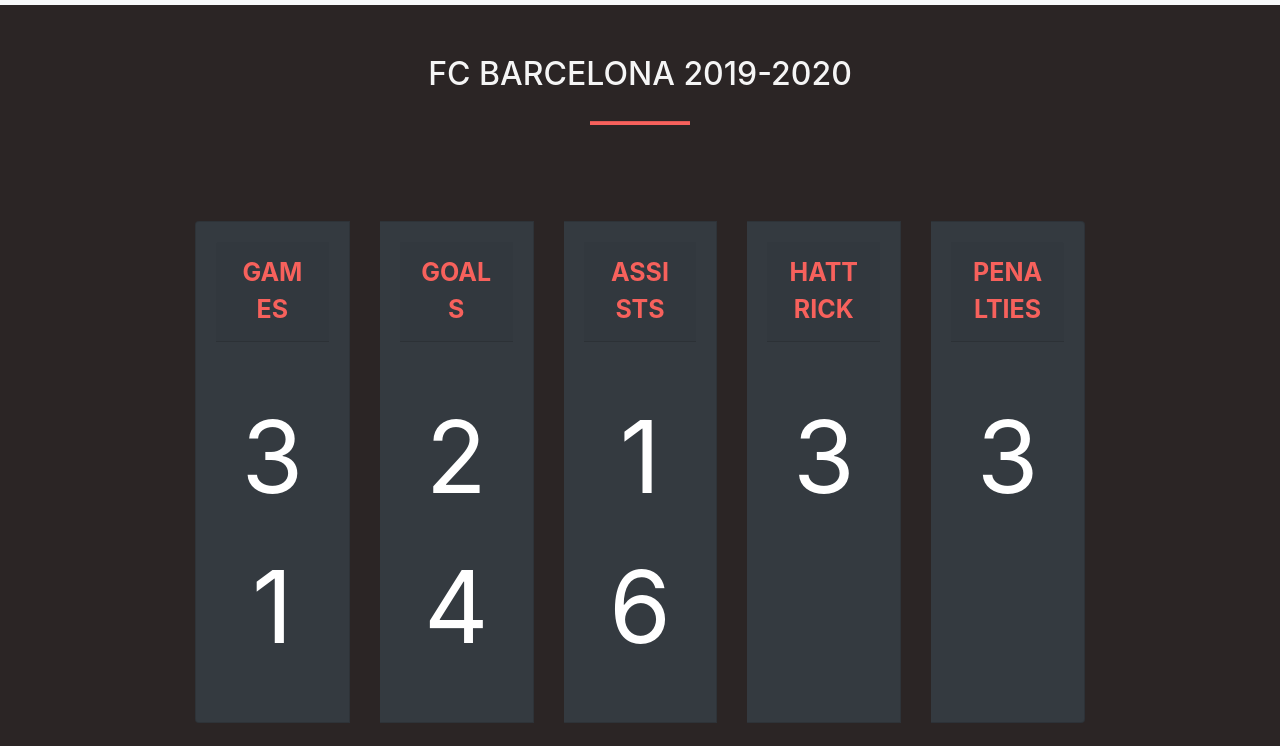
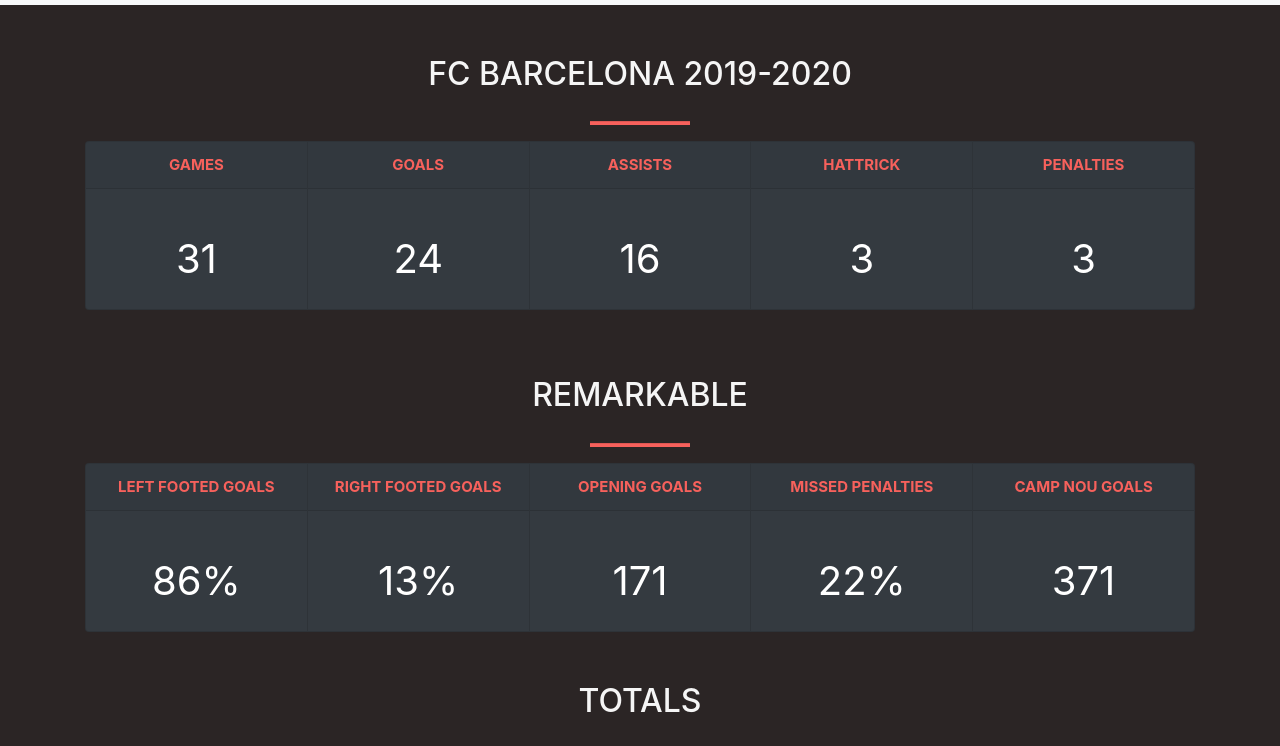
Before and after one commit to icanevaro/project0, a plain HTML site: page stats.html in a window 1280 px wide. Shown: the part 53-799 px from the top of the page. Drawn offline with Linux system fonts and the light colour scheme.

Commit message:
"Cambios en los cuadrados de stats"

```diff
--- a/stats.html
+++ b/stats.html
@@ -27,35 +27,35 @@
                 </li>
             </div>
         </nav>
-        <div class = "container-fluid">
+        <div class = "container">
             <h2>FC BARCELONA 2019-2020</h2>
-        <hr></hr>
+            <hr></hr>
         <div class = "card-group" id= "grupo1">
-            <div class="card text-white bg-dark mb-6" style="max-width: 18rem;">
+            <div class="card text-white bg-dark mb-3" style="max-width: 18rem;">
                 <div class="card-header">GAMES</div>
                 <div class="card-body">
                 <p class="card-text">31</p>
                 </div>
             </div>
-            <div class="card text-white bg-dark mb-6" style="max-width: 18rem;" >
+            <div class="card text-white bg-dark mb-3" style="max-width: 18rem;" >
                 <div class="card-header">GOALS</div>
                 <div class="card-body">
                 <p class="card-text">24</p>
                 </div>
             </div>
-            <div class="card text-white bg-dark mb-6" style="max-width: 18rem;"  >
+            <div class="card text-white bg-dark mb-3" style="max-width: 18rem;"  >
                 <div class="card-header">ASSISTS</div>
                 <div class="card-body">
                 <p class="card-text">16</p>
                 </div>
             </div>
-            <div class="card text-white bg-dark mb-6" style="max-width: 18rem;"  >
+            <div class="card text-white bg-dark mb-3" style="max-width: 18rem;"  >
                 <div class="card-header">HATTRICK</div>
                 <div class="card-body">
                 <p class="card-text">3</p>
                 </div>
             </div>
-            <div class="card text-white bg-dark mb-6" style="max-width: 18rem;"  >
+            <div class="card text-white bg-dark mb-3" style="max-width: 18rem;"  >
                 <div class="card-header">PENALTIES</div>
                 <div class="card-body">
                 <p class="card-text">3</p>
@@ -64,9 +64,9 @@
         </div>
         </div>
 
-        <div class = "container-fluid">
+        <div class = "container">
             <h2>REMARKABLE</h2>
-        <hr></hr>
+            <hr></hr>
             <div class = "card-group" id= "grupo2">
                 <div class="card text-white bg-dark mb-6" style="max-width: 18rem;">
                     <div class="card-header">LEFT FOOTED GOALS</div>
@@ -101,9 +101,9 @@
             </div>
         </div>
 
-        <div class = "container-fluid">
+        <div class = "container">
             <h2>TOTALS</h2>
-        <hr></hr>
+            <hr></hr>
             <div class = "card-group" id= "grupo3">
                 <div class="card text-white bg-dark mb-6" style="max-width: 18rem;">
                     <div class="card-header">GAMES</div>
--- a/style.css
+++ b/style.css
@@ -30,37 +30,30 @@ table{
 
 
 
-.card {margin: 30px;
-    padding: 20px ;
-    background: rgb(0, 0, 0);
-}
+
+
+
 
 .card-header {
-    font-size: 25px;
+    font-size: 15px;
     text-align: center;
     color: rgb(247, 97, 92);
     font-weight: bold;
+
 
 }
 
 .card-text {
 
-    font-size: 100px;
+    font-size: 40px;
     text-align: center;
+    margin-left: auto;
+    margin-right: auto;
+    width: auto;
 
 }
 
-#grupo1, #grupo2, #grupo3{
-
-    padding: 150px;
-    display: flex;
-    flex-wrap: wrap;
-    margin-top: -100px;
-
-  }
-
-
- h2 {
+h2 {
      color: whitesmoke;
      padding: 50px;
      text-align: center;
```
